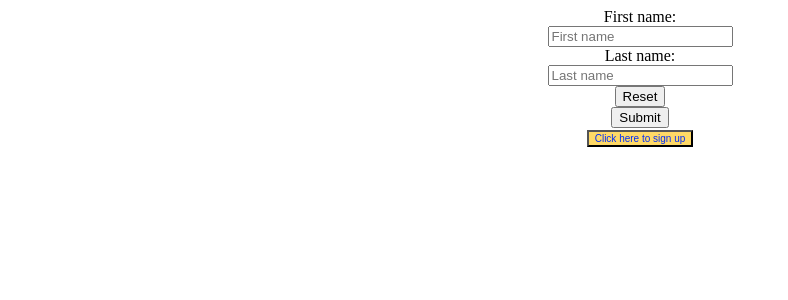
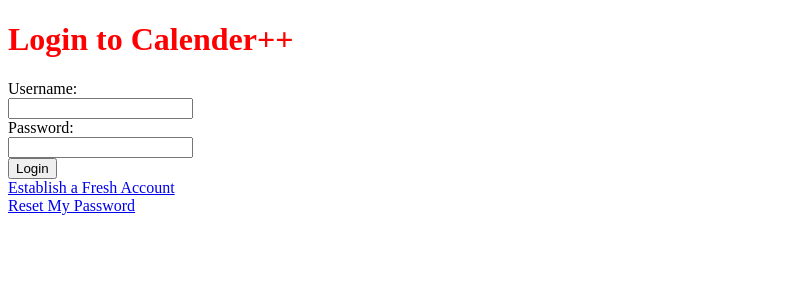
Before and after one commit to CMPE-131-BCBeez/Calendar-plus-plus, a Flask app: template templates/Loginpage.html in a window 1280 px wide. Shown: the top 300 px of the page, without its empty margins (0-788 px from the left). Run offline with Flask 3, Linux system fonts and the light colour scheme; the template is opened without the code that fills it, so the values that code supplies are empty.

Commit message:
addedlogin code

```diff
--- a/templates/Loginpage.html
+++ b/templates/Loginpage.html
@@ -4,28 +4,33 @@
         <meta charset="UTF-8">
         <title> Calender++ </title>
         <meta name="viewport" content="width=device-width, initial-scale=1.0">
-        <link rel = "stylesheet" href = "style.css">
+        <link rel="stylesheet" href="../static/style.css">
     </head>
+<body>
+    <div class="container">
+        <div class="centered-element">
+            <h1>
+                Login to Calender++
+            </h1>
+<form>
+    <div class="form-container">
+        <div style="text-align: left;">
+            <label for="username">Username:</label><br>
+            <input type="text" id="username" name="username" class="input-field"><br>
+            <label for="username">Password:</label><br>
+            <input type="text" id="username" name="username" class="input-field"><br>
+            <input type="submit" value="Login" class="BlackButton"><br>
+        </div>
 
-<body>
-    <center>
-<form>
-    <label for = fname> First name: </label><br>
-    <input type = "text" placeholder = "First name" id = "fname" name="fname"><br>
-    <label for = lname> Last name: </label><br>
-    <input type = "text" placeholder = "Last name" id = "lname" name="lname"><br>
-    <input type = "reset"> <br>
-    <input type = "submit">
-    <br>
-    <!--Go to the sign in page-->
-    <a  href="signIn.html"
-    title ="goes to Sigin in page">
-    <button style="font-size:10px; background-color: #ffd966;color:#002df9; ">  <!-- border-radius: 10px;-->
-    Click here to sign up
-    </button>
-</a>
+        <a  href="New User Log In.html" class="WhiteButton">
+            Establish a Fresh Account<!--Go to the sign in page-->
+            </a><br>
+        <a  href="ResetPassword.html" class="WhiteButton">
+            Reset My Password<!--Go to the reset pasword page-->
+            </a>
+    </div>
 </form>
-</center>
+</div>
+</div>
 </body>
-
 </html>
```
